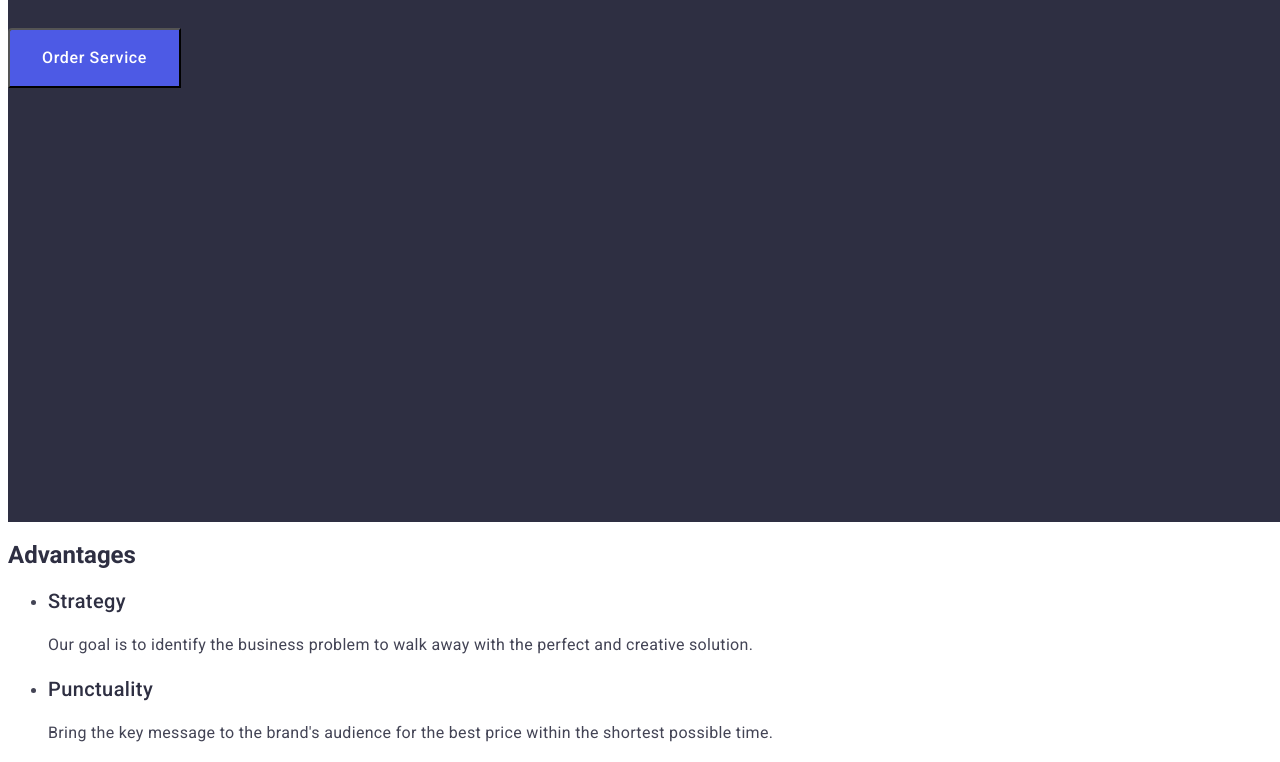
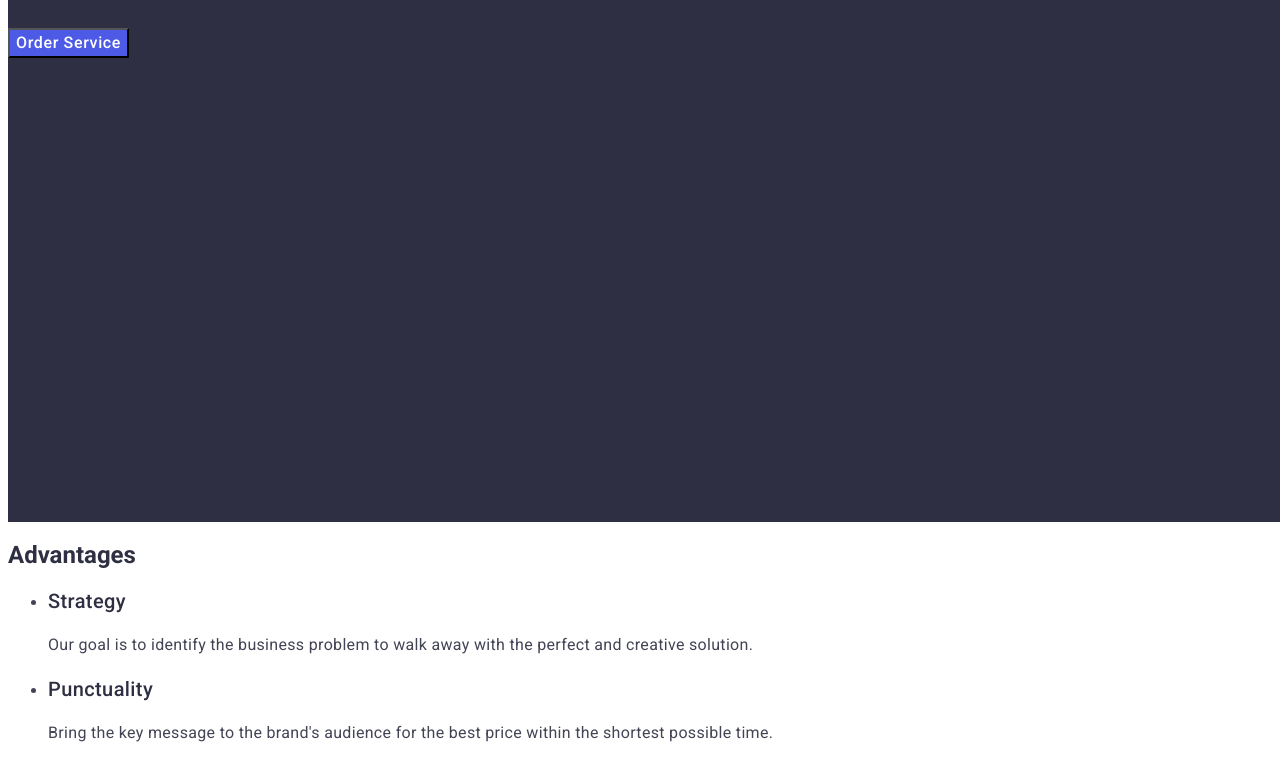
Before and after one commit to Orest1999/goit-markup-hw-02, a plain HTML site: page index.html in a window 1280 px wide. Shown: the part 306-1068 px from the top of the page. Drawn offline with Linux system fonts and the light colour scheme.

Commit message:
finish css

```diff
--- a/css/styles.css
+++ b/css/styles.css
@@ -77,13 +77,6 @@ color: #434455;
         letter-spacing: 0.04em;
         text-align: left;
         color: #FFFFFF;
-        width: Hug (169px)px;
-        height: Hug (56px)px;
-        top: 428px;
-        left: 636px;
-        padding: 16px 32px 16px 32px;
-        gap: 10px;
-        border-radius: 4px 0px 0px 0px;
         opacity: 0px;
         background-color:#4D5AE5;
         cursor:pointer;
```
